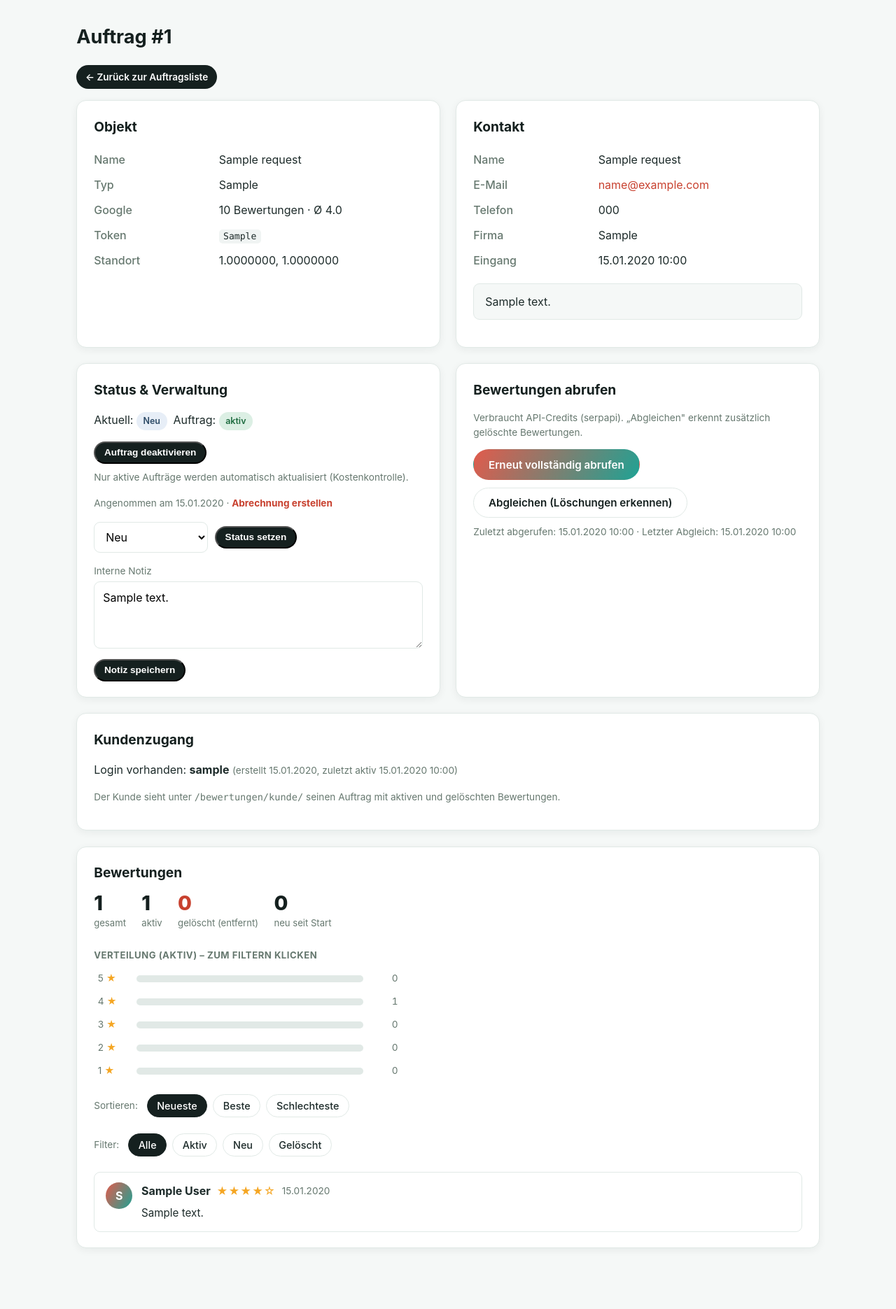
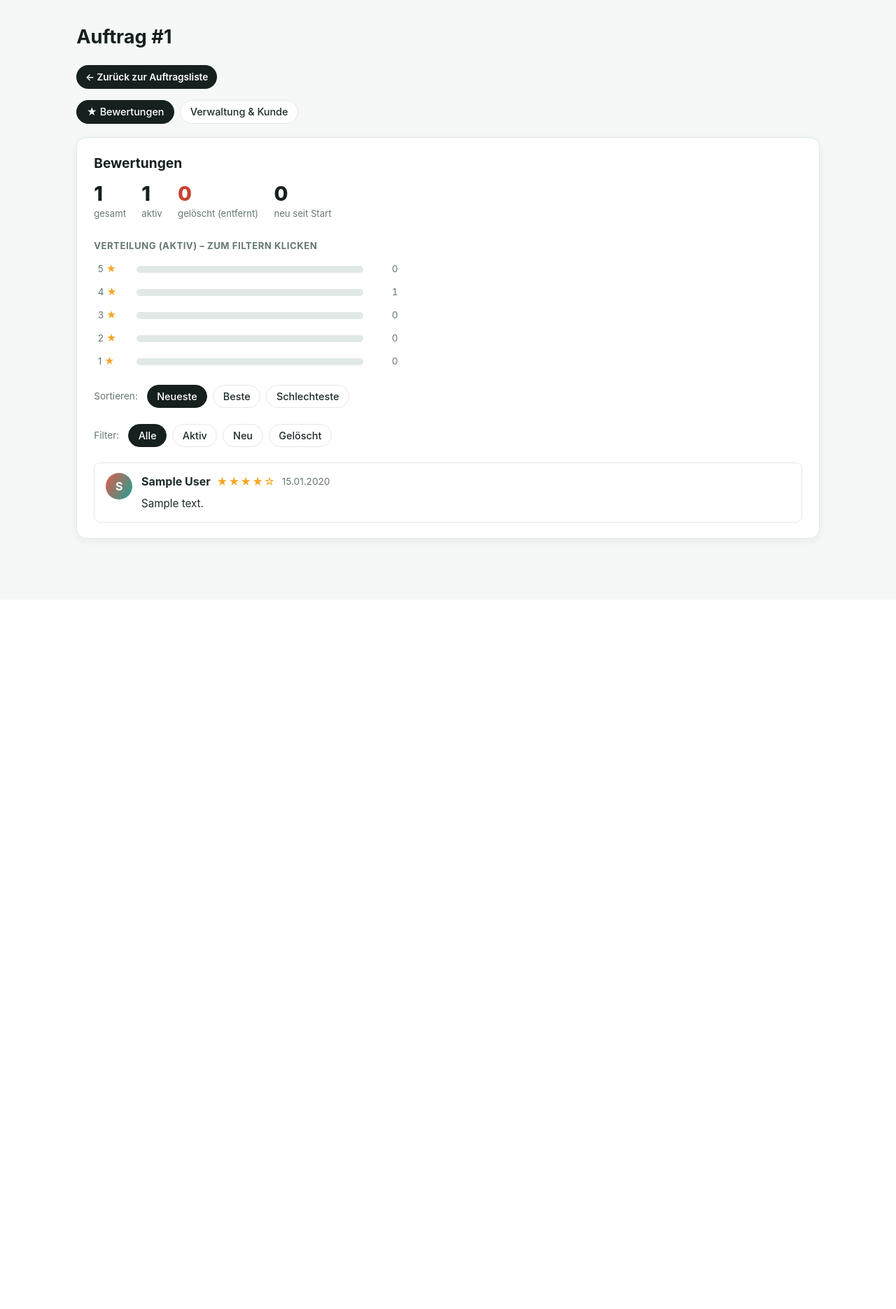
Before and after one commit to Wattnauftritt/wattnauftritt.de, a PHP site: page /bewertungen/admin/request.php?id=1 in a window 1280 px wide. Shown: the part 60-1931 px from the top of the page at 70% size. After the commit the page ends 838 px from the top, so only its background shows below. Run offline with PHP 8.4, Linux system fonts and the light colour scheme; the visitor is signed in with stand-in values (Sample User, id 1); tables that the repository leaves empty hold one stand-in row (values such as "Sample post").

Commit message:
Admin-Detail: Bewertungen nach oben, Tabs 'Bewertungen' / 'Verwaltung & Kunde'
- Reviews-Sektion an den Anfang geholt und in Tab 'Bewertungen' (Standard) gelegt,
  damit man nicht mehr an Objekt/Kontakt/Status/Kundenzugang vorbeiscrollen muss
- Zweiter Tab 'Verwaltung & Kunde' enthaelt Objekt, Kontakt, Status/Abrufen, Kundenzugang
- Umschalten clientseitig (kein Reload)

```diff
--- a/bewertungen/admin/request.php
+++ b/bewertungen/admin/request.php
@@ -208,6 +208,59 @@ panel_header(($isOrder ? 'Auftrag' : 'Anfrage') . ' #' . $id, 'admin');
 ?>
 <p><a class="btn-sm" href="<?= $isOrder ? 'auftraege.php' : 'index.php' ?>">← Zurück zur <?= $isOrder ? 'Auftragsliste' : 'Anfrageliste' ?></a></p>
 
+<div class="filterbar bm-maintabs" style="margin-bottom:1.2rem;">
+  <button type="button" data-maintab="bewertungen" class="is-active">★ Bewertungen</button>
+  <button type="button" data-maintab="verwaltung">Verwaltung &amp; Kunde</button>
+</div>
+
+<div class="tabpane" data-pane="bewertungen">
+<section class="box">
+  <h2>Bewertungen</h2>
+  <div class="stats" style="border-top:0;padding-top:0;">
+    <div class="stat"><span class="stat__num"><?= (int) $counts['total'] ?></span><span class="stat__lbl">gesamt</span></div>
+    <div class="stat"><span class="stat__num"><?= (int) $counts['aktiv'] ?></span><span class="stat__lbl">aktiv</span></div>
+    <div class="stat"><span class="stat__num del"><?= (int) $counts['geloescht'] ?></span><span class="stat__lbl">gelöscht (entfernt)</span></div>
+    <div class="stat"><span class="stat__num"><?= (int) $counts['neu'] ?></span><span class="stat__lbl">neu seit Start</span></div>
+  </div>
+
+  <?php if (!(int) $counts['total']): ?>
+    <p class="muted" style="margin-top:1rem;">Noch keine Bewertungen abgerufen. Wechsle zu „Verwaltung &amp; Kunde", um sie abzurufen.</p>
+  <?php else: ?>
+    <h3 class="sub">Verteilung (aktiv) – zum Filtern klicken</h3>
+    <div class="rating-dist" id="bm-dist">
+      <?php for ($s = 5; $s >= 1; $s--): $w = (int) round($dist[$s] / $distMax * 100); ?>
+        <button type="button" data-star="<?= $s ?>" title="Nur <?= $s ?>-Sterne-Bewertungen anzeigen">
+          <span class="rd-label"><?= $s ?> <b>★</b></span>
+          <span class="rd-track"><span class="rd-fill" style="width:<?= $w ?>%"></span></span>
+          <span class="rd-count"><?= (int) $dist[$s] ?></span>
+        </button>
+      <?php endfor; ?>
+    </div>
+
+    <div class="filterbar" style="margin-top:1.2rem;">
+      <span class="muted small" style="align-self:center;margin-right:.3rem;">Sortieren:</span>
+      <button type="button" data-sort="neu" class="is-active">Neueste</button>
+      <button type="button" data-sort="best">Beste</button>
+      <button type="button" data-sort="schlecht">Schlechteste</button>
+    </div>
+    <div class="filterbar">
+      <span class="muted small" style="align-self:center;margin-right:.3rem;">Filter:</span>
+      <button type="button" data-filter="alle" class="is-active">Alle</button>
+      <button type="button" data-filter="aktiv">Aktiv</button>
+      <button type="button" data-filter="neu">Neu</button>
+      <button type="button" data-filter="geloescht">Gelöscht</button>
+    </div>
+
+    <ul class="revlist" id="bm-revlist" style="margin-top:1rem;">
+      <?php foreach ($reviews as $r) { echo review_row($r, $firstScraped); } ?>
+    </ul>
+    <p class="muted" id="bm-empty" style="margin-top:1rem;display:none;">Keine Bewertungen für diese Auswahl.</p>
+  <?php endif; ?>
+</section>
+</div>
+
+<div class="tabpane" data-pane="verwaltung" hidden>
+
 <div class="grid2">
   <section class="box">
     <h2>Objekt</h2>
@@ -331,50 +384,7 @@ panel_header(($isOrder ? 'Auftrag' : 'Anfrage') . ' #' . $id, 'admin');
     </form>
   <?php endif; ?>
 </section>
-
-<section class="box">
-  <h2>Bewertungen</h2>
-  <div class="stats" style="border-top:0;padding-top:0;">
-    <div class="stat"><span class="stat__num"><?= (int) $counts['total'] ?></span><span class="stat__lbl">gesamt</span></div>
-    <div class="stat"><span class="stat__num"><?= (int) $counts['aktiv'] ?></span><span class="stat__lbl">aktiv</span></div>
-    <div class="stat"><span class="stat__num del"><?= (int) $counts['geloescht'] ?></span><span class="stat__lbl">gelöscht (entfernt)</span></div>
-    <div class="stat"><span class="stat__num"><?= (int) $counts['neu'] ?></span><span class="stat__lbl">neu seit Start</span></div>
-  </div>
-
-  <?php if (!(int) $counts['total']): ?>
-    <p class="muted" style="margin-top:1rem;">Noch keine Bewertungen abgerufen.</p>
-  <?php else: ?>
-    <h3 class="sub">Verteilung (aktiv) – zum Filtern klicken</h3>
-    <div class="rating-dist" id="bm-dist">
-      <?php for ($s = 5; $s >= 1; $s--): $w = (int) round($dist[$s] / $distMax * 100); ?>
-        <button type="button" data-star="<?= $s ?>" title="Nur <?= $s ?>-Sterne-Bewertungen anzeigen">
-          <span class="rd-label"><?= $s ?> <b>★</b></span>
-          <span class="rd-track"><span class="rd-fill" style="width:<?= $w ?>%"></span></span>
-          <span class="rd-count"><?= (int) $dist[$s] ?></span>
-        </button>
-      <?php endfor; ?>
-    </div>
-
-    <div class="filterbar" style="margin-top:1.2rem;">
-      <span class="muted small" style="align-self:center;margin-right:.3rem;">Sortieren:</span>
-      <button type="button" data-sort="neu" class="is-active">Neueste</button>
-      <button type="button" data-sort="best">Beste</button>
-      <button type="button" data-sort="schlecht">Schlechteste</button>
-    </div>
-    <div class="filterbar">
-      <span class="muted small" style="align-self:center;margin-right:.3rem;">Filter:</span>
-      <button type="button" data-filter="alle" class="is-active">Alle</button>
-      <button type="button" data-filter="aktiv">Aktiv</button>
-      <button type="button" data-filter="neu">Neu</button>
-      <button type="button" data-filter="geloescht">Gelöscht</button>
-    </div>
-
-    <ul class="revlist" id="bm-revlist" style="margin-top:1rem;">
-      <?php foreach ($reviews as $r) { echo review_row($r, $firstScraped); } ?>
-    </ul>
-    <p class="muted" id="bm-empty" style="margin-top:1rem;display:none;">Keine Bewertungen für diese Auswahl.</p>
-  <?php endif; ?>
-</section>
+</div>
 
 <script>
 (function () {
@@ -427,5 +437,19 @@ panel_header(($isOrder ? 'Auftrag' : 'Anfrage') . ' #' . $id, 'admin');
   });
   apply();
 })();
+
+// Haupt-Tabs: Bewertungen / Verwaltung
+(function () {
+  var tabs = document.querySelectorAll('.bm-maintabs [data-maintab]');
+  var panes = document.querySelectorAll('.tabpane[data-pane]');
+  if (!tabs.length) return;
+  tabs.forEach(function (t) {
+    t.addEventListener('click', function () {
+      var target = t.dataset.maintab;
+      tabs.forEach(function (x) { x.classList.toggle('is-active', x === t); });
+      panes.forEach(function (p) { p.hidden = (p.dataset.pane !== target); });
+    });
+  });
+})();
 </script>
 <?php panel_footer();
```
